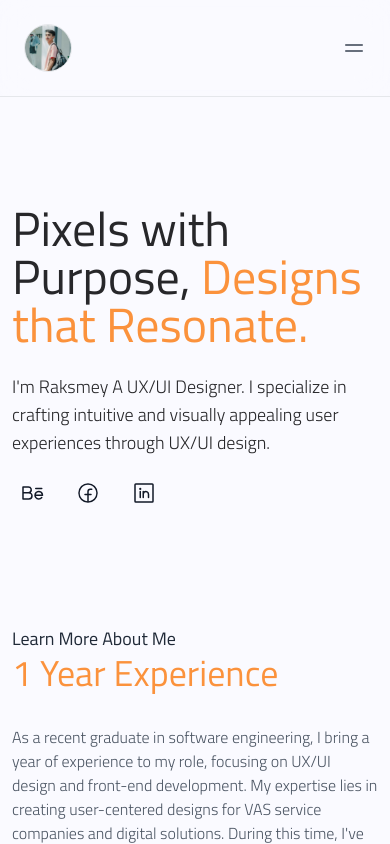
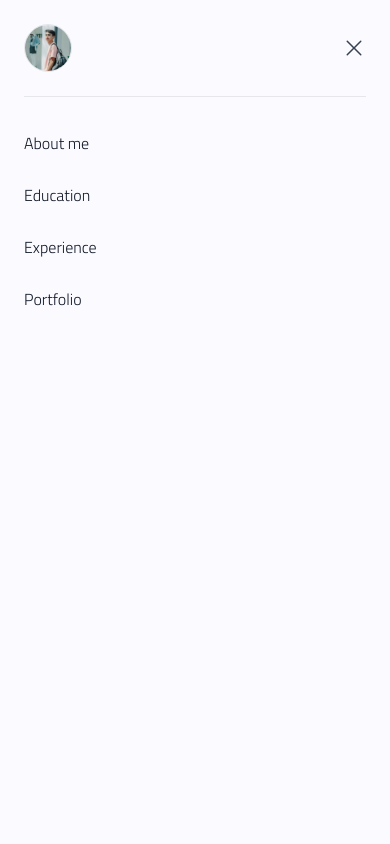
Before and after one commit to oscar168168/oscar, a Next.js app: page / in a window 390 px wide. Both pictures are taken after a click on the button "Open main menu". Shown: the top 844 px of the page. Built offline with nearby package versions, Linux system fonts and the light colour scheme.

Commit message:
Toggle menu

```diff
--- a/src/app/components/Header.js
+++ b/src/app/components/Header.js
@@ -1,7 +1,16 @@
+"use client";
 import Image from "next/image";
 import Link from "next/link";
 import React from "react";
-import { PiEquals, PiHamburger } from "react-icons/pi";
+import {
+  PiClosedCaptioning,
+  PiCross,
+  PiEquals,
+  PiHamburger,
+  PiX,
+} from "react-icons/pi";
+import { useState } from "react";
+import { Dialog } from "@headlessui/react";
 
 const navigation = [
   { name: "About me", href: "#aboutme" },
@@ -10,6 +19,8 @@ const navigation = [
   { name: "Portfolio", href: "#portfolio" },
 ];
 export const Header = () => {
+  const [mobileMenuOpen, setMobileMenuOpen] = useState(false);
+
   return (
     <header className="sticky top-0 z-50">
       <nav
@@ -28,7 +39,7 @@ export const Header = () => {
           ))}
         </div>
 
-        <div className="flex">
+        <div className="flex ">
           <Link href="#hero" className="-m-1.5 p-1.5 flex flex-row gap-1">
             <Image
               src="/images/profile.jpeg"
@@ -43,6 +54,7 @@ export const Header = () => {
         <div className="flex lg:hidden">
           <button
             type="button"
+            onClick={() => setMobileMenuOpen(true)}
             className="-m-2.5 inline-flex items-center justify-center rounded-md p-2.5 text-gray-700"
           >
             <span className="sr-only">Open main menu</span>
@@ -50,6 +62,52 @@ export const Header = () => {
           </button>
         </div>
       </nav>
+      <Dialog
+        as="div"
+        className="lg:hidden"
+        open={mobileMenuOpen}
+        onClose={setMobileMenuOpen}
+      >
+        <div className="fixed inset-0 z-50 transition-all duration-300" />
+        <Dialog.Panel className="fixed inset-y-0 right-0 z-50 w-full overflow-y-auto bg-[#fafaff] px-6 py-6 sm:max-w-sm sm:ring-1 sm:ring-gray-900/10">
+          <div className="flex items-center justify-between border-b pb-6">
+            <Link href="#hero" className="-m-1.5 p-1.5 flex flex-row gap-1">
+              <Image
+                src="/images/profile.jpeg"
+                alt=""
+                width={48}
+                height={48}
+                className="rounded-full border"
+              />
+              {/* <span className="text-gray-900">Rat Raksmey</span> */}
+            </Link>
+            <button
+              type="button"
+              className="-m-2.5 rounded-md p-2.5 text-gray-700"
+              onClick={() => setMobileMenuOpen(false)}
+            >
+              <span className="sr-only">Close menu</span>
+              <PiX className="h-6 w-6" aria-hidden="true" />
+            </button>
+          </div>
+
+          <div className="mt-6 flow-root">
+            <div className="-my-6 divide-y divide-gray-500/10">
+              <div className="space-y-2 py-6">
+                {navigation.map((item) => (
+                  <Link
+                    key={item.name}
+                    href={item.href}
+                    className="-mx-3 block rounded-lg px-3 py-2 text-base font-light leading-7 text-gray-900 hover:bg-orange-200"
+                  >
+                    {item.name}
+                  </Link>
+                ))}
+              </div>
+            </div>
+          </div>
+        </Dialog.Panel>
+      </Dialog>
     </header>
   );
 };
```
